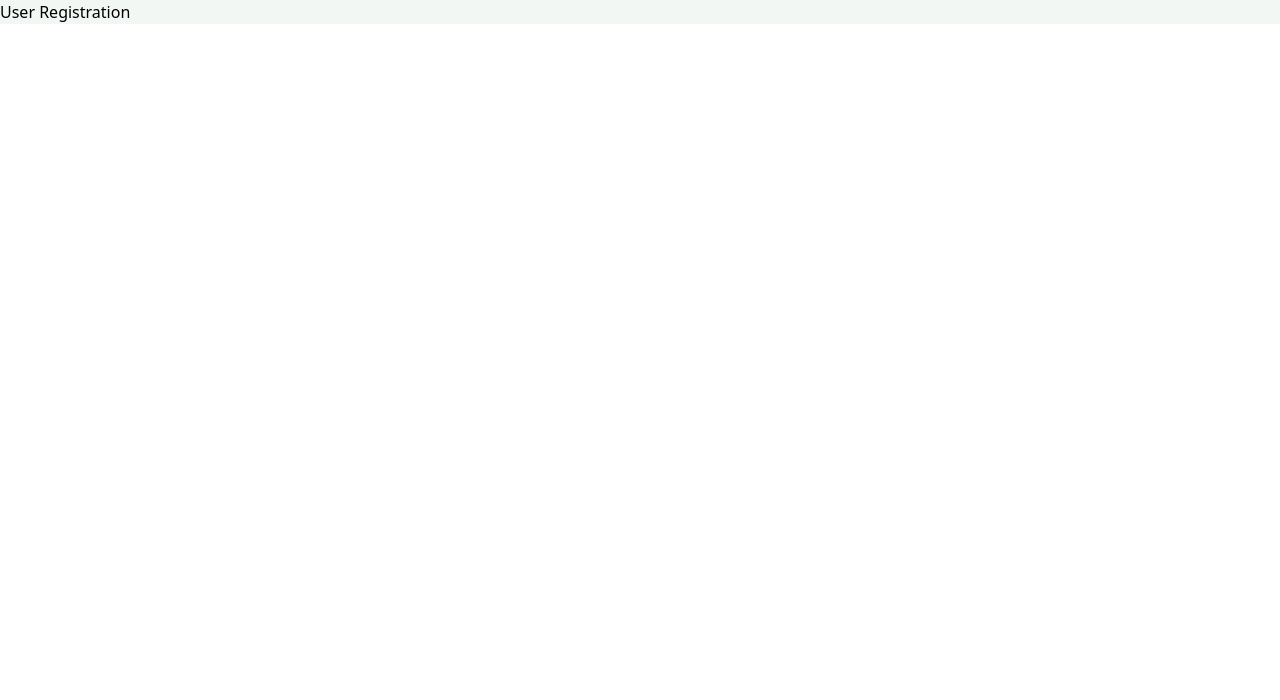
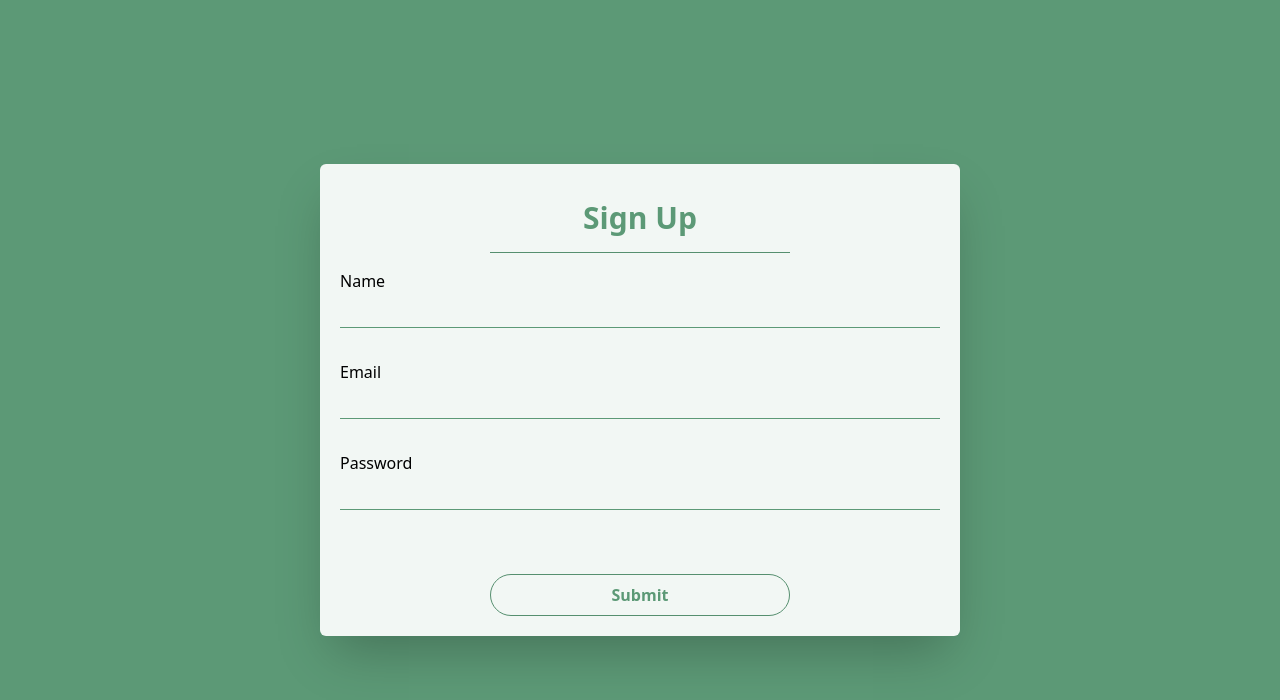
Before and after one commit to naffiziqbal/chat-app, a React (Vite) app in the folder client/: page /signup in a window 1280 px wide. Shown: the top 700 px of the page. Built offline with nearby package versions, Linux system fonts and the light colour scheme.

Commit message:
Login and Signup User Details

```diff
--- a/client/src/pages/login/Login.jsx
+++ b/client/src/pages/login/Login.jsx
@@ -1,22 +1,30 @@
 import './Login.css'
 const Login = () => {
+    const handleFormSubmit = (e) => {
+        e.preventDefault()
+        const form = e.target;
+        const email = form.email.value
+        const password = form.password.value
+        const user = { email, password }
+        console.log(user)
+    }
     return (
         <div className="min-h-screen relative bg-primary">
             <div className="absolute top-1/2 left-1/2 -translate-x-1/2 -translate-y-1/2 w-1/2 h-auto bg-background shadow-2xl p-5 rounded-md">
                 <h3 className='text-primary font-extrabold text-center text-3xl my-4'>Login </h3>
                 <hr className='w-1/2 text-accent mx-auto' />
-                <form className="flex flex-col leading-10">
+                <form onSubmit={handleFormSubmit} className="flex flex-col ">
                     <div className="form_control">
                         <label htmlFor="email">
                             <span>Email</span>
                         </label>
-                        <input type="email" />
+                        <input type="email" name='email' />
                     </div>
                     <div className='form_control'>
                         <label htmlFor="password">
                             <span>Password</span>
                         </label>
-                        <input type="password" />
+                        <input type="password" name='password' />
                     </div>
                     <button className='p-2 border-accent border mt-12 rounded-full font-bold w-1/2 mx-auto hover:bg-primary text-primary hover:text-white duration-300' type="submit">Submit</button>
                 </form>
--- /dev/null
+++ b/client/src/pages/signup/Signup.css
@@ -0,0 +1,13 @@
+.form_control {
+  display: flex;
+  flex-direction: column;
+  justify-content: start;
+  margin: 1rem 0;
+}
+
+.form_control input {
+  outline: none;
+  padding: 5px;
+  background: none;
+  border-bottom: 1px solid #5c9976;
+}
--- a/client/src/pages/signup/Signup.jsx
+++ b/client/src/pages/signup/Signup.jsx
@@ -1,8 +1,42 @@
+import './Signup.css'
+const Signup = () => {
+    const handleSubmit = (e) => {
+        e.preventDefault()
+        const form = e.target;
+        const name = form.name.value
+        const email = form.email.value
+        const password = form.password.value
 
-const Signup = () => {
+        const user = { name, email, password }
+        console.log(user)
+    }
     return (
-        <div>
-            User Registration
+        <div className="min-h-screen relative bg-primary">
+            <div className="absolute top-1/2 left-1/2 -translate-x-1/2 -translate-y-1/2 w-1/2 h-auto bg-background shadow-2xl p-5 rounded-md">
+                <h3 className='text-primary font-extrabold text-center text-3xl my-4'>Sign Up </h3>
+                <hr className='w-1/2 text-accent mx-auto' />
+                <form onSubmit={handleSubmit} className="flex flex-col" >
+                    <div className="form_control">
+                        <label htmlFor="name">
+                            <span>Name</span>
+                        </label>
+                        <input type="text" name='name' />
+                    </div>
+                    <div className="form_control">
+                        <label htmlFor="email">
+                            <span>Email</span>
+                        </label>
+                        <input type="email" name='email' />
+                    </div>
+                    <div className='form_control'>
+                        <label htmlFor="password">
+                            <span>Password</span>
+                        </label>
+                        <input type="password" name='password' />
+                    </div>
+                    <button className='p-2 border-accent border mt-12 rounded-full font-bold w-1/2 mx-auto hover:bg-primary text-primary hover:text-white duration-300' type="submit">Submit</button>
+                </form>
+            </div>
         </div>
     );
 };
```
